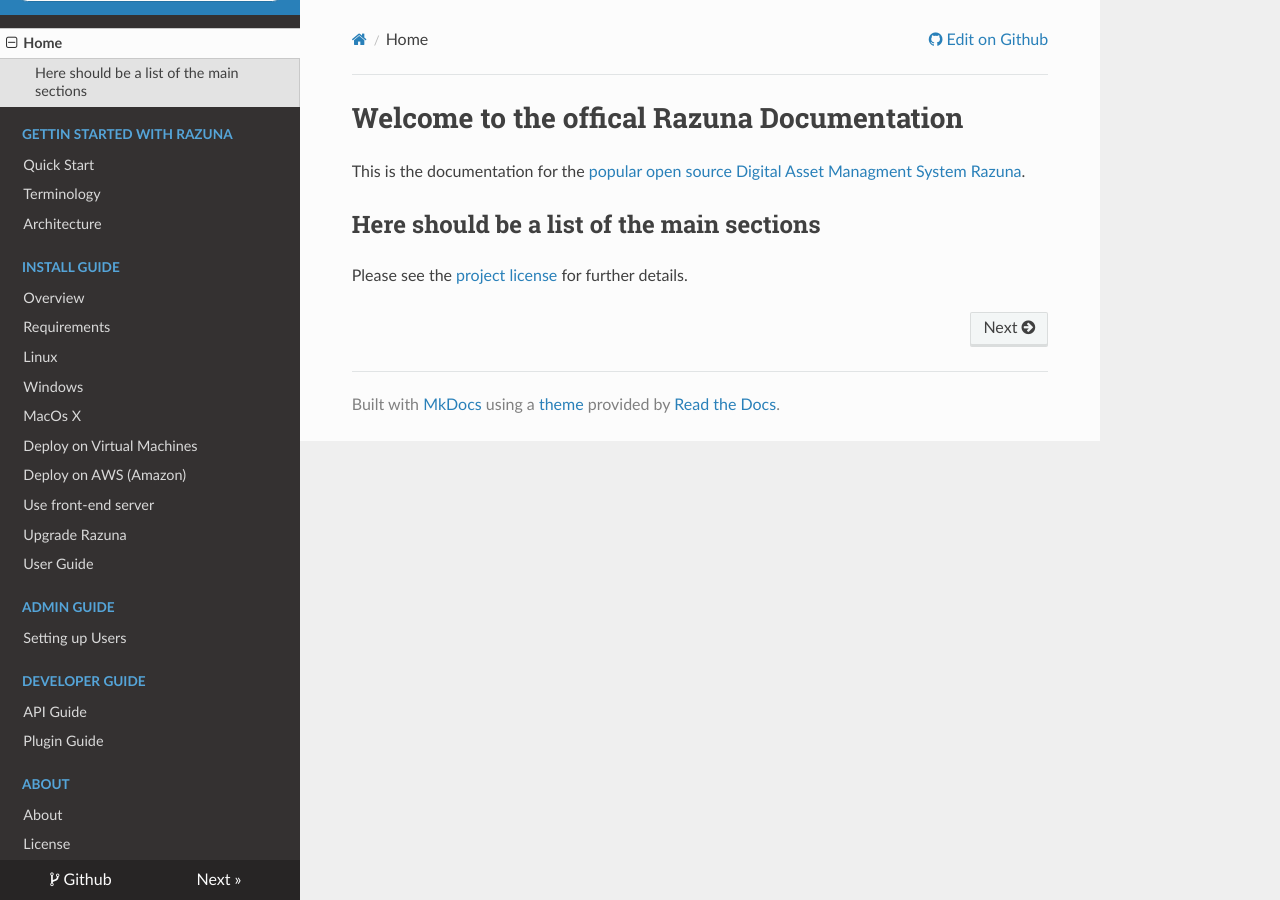
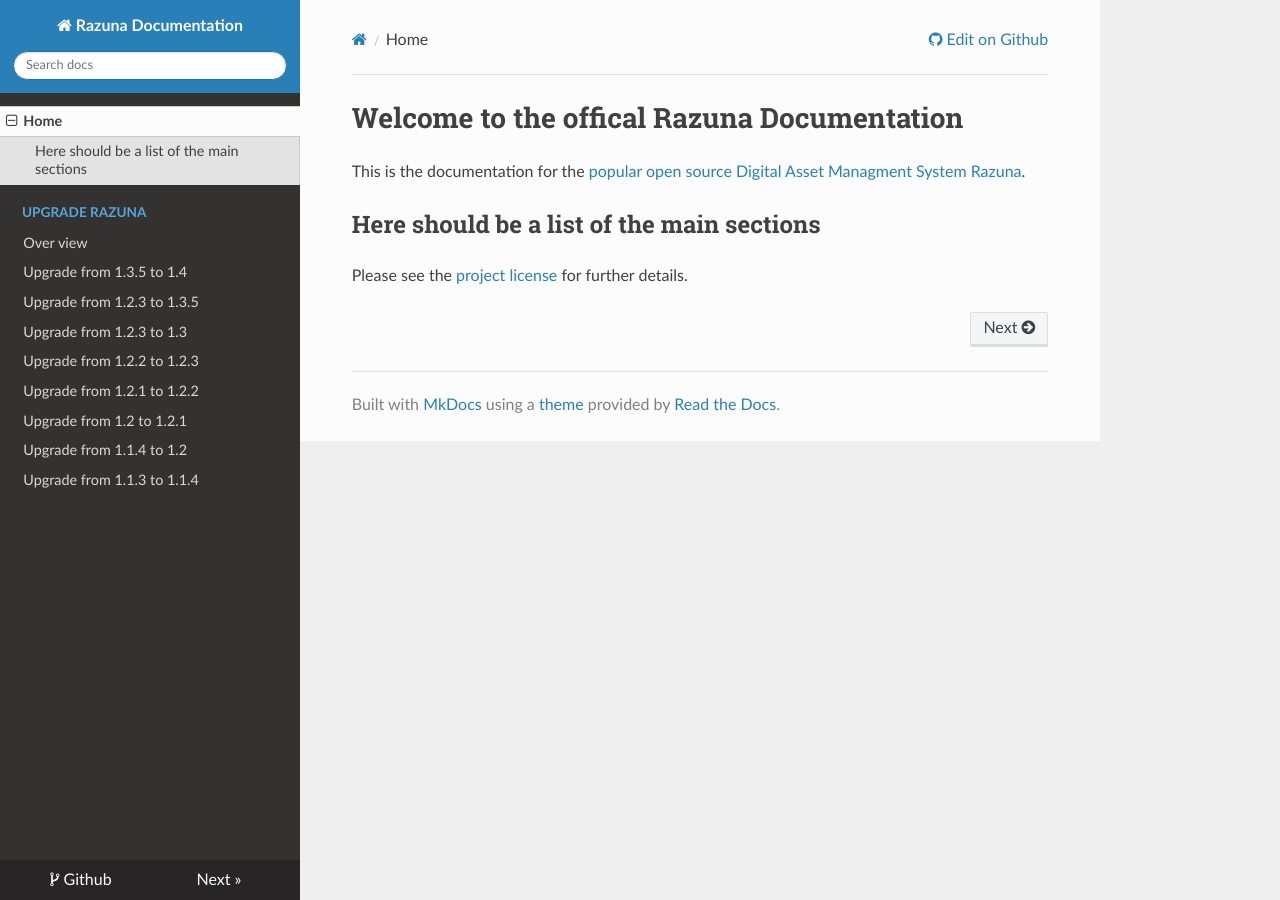
Before and after one commit to razuna/razuna-docs, an MkDocs documentation site: the page built from docs/index.md, in a window 1280 px wide. Built offline with MkDocs 1.6.1, drawn with Linux system fonts in a browser that asks for light colours; nearby versions of some CDN libraries; old or Windows-style settings are respelled for this version of MkDocs.

Commit message:
Modify new structure for Upgrade guide

```diff
--- a/mkdocs.yml
+++ b/mkdocs.yml
@@ -7,26 +7,13 @@ markdown_extensions:
     - toc
 pages:
 - Home : 'index.md'
-- Gettin Started with Razuna:
-  - Quick Start: 'start/quickstart.md'
-  - Terminology: 'start/terminology.md'
-  - Architecture: 'start/architecture.md'
-- Install Guide:
-  - Overview: 'installation/index.md'
-  - Requirements: 'installation/requirement.md'
-  - Linux: 'installation/linux.md'
-  - Windows: 'installation/windows.md'
-  - MacOs X: 'installation/macosx.md'
-  - Deploy on Virtual Machines: 'installation/vms.md'
-  - Deploy on AWS (Amazon): 'installation/aws.md'
-  - Use front-end server: 'installation/nginxapache.md'
-  - Upgrade Razuna: 'installation/upgrade.md'
-- User Guide : 'user/index.md'
-- Admin Guide:
-  - Setting up Users : 'admin/users.md'
-- Developer Guide:
-  - API Guide : 'api/index.md'
-  - Plugin Guide : 'plugins/index.md'
-- About:
-  - About: 'about/index.md'
-  - License: 'about/license.md'
+- Upgrade Razuna:
+   - Over view : 'Upgrade/index.md'
+   - Upgrade from 1.3.5 to 1.4 : 'Upgrade/Upgrade from 135 to 14.md'
+   - Upgrade from 1.2.3 to 1.3.5 : 'Upgrade/Upgrade from 123 to 135.md'
+   - Upgrade from 1.2.3 to 1.3 : 'Upgrade/Upgrade from 123 to 13.md'
+   - Upgrade from 1.2.2 to 1.2.3 : 'Upgrade/Upgrade from 122 to 123.md'
+   - Upgrade from 1.2.1 to 1.2.2 : 'Upgrade/Upgrade from 121 to 122.md'
+   - Upgrade from 1.2 to 1.2.1 : 'Upgrade/Upgrade from 12 to 121.md'
+   - Upgrade from 1.1.4 to 1.2 : 'Upgrade/Upgrade from 114 to 12.md'
+   - Upgrade from 1.1.3 to 1.1.4 : 'Upgrade/Upgrade from 113 to 114.md'
```
